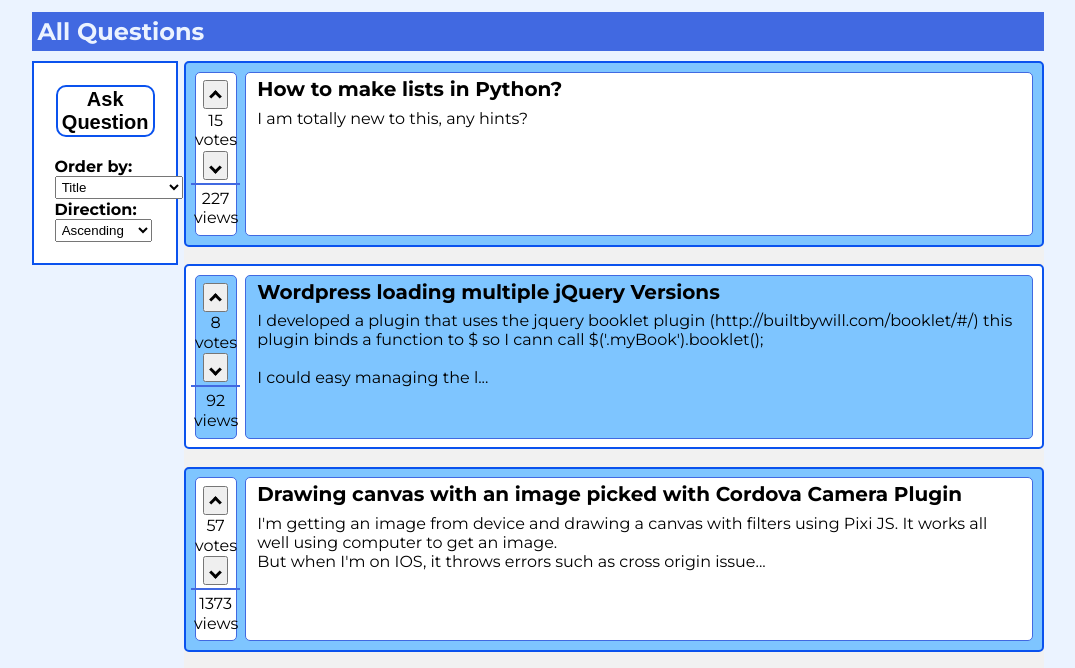
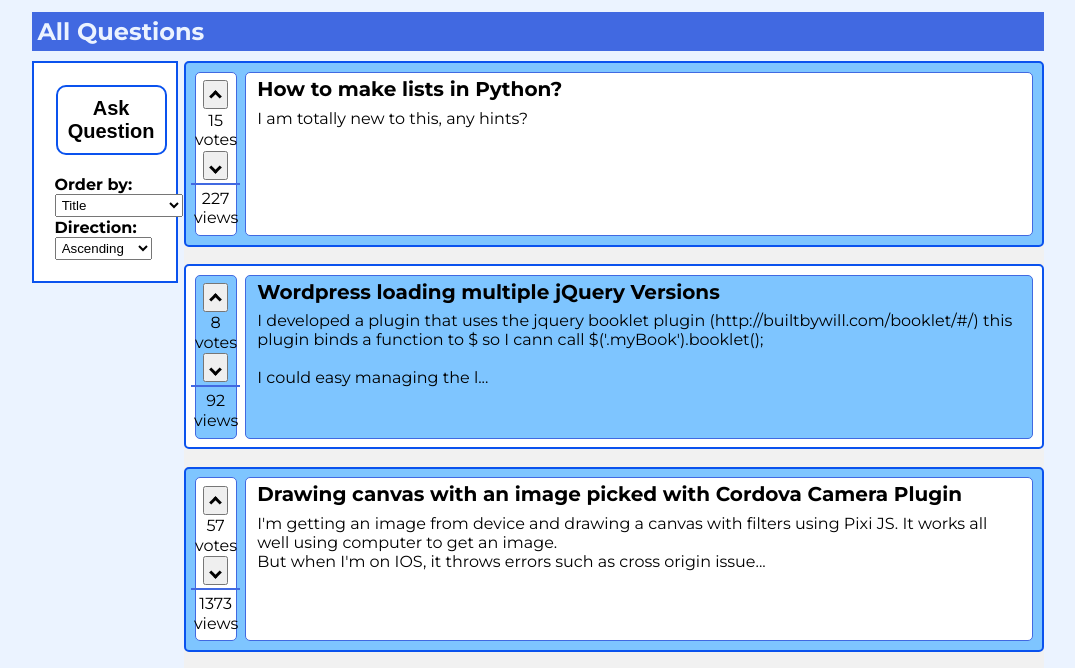
Before and after one commit to Nicolae-Peptea/AskMate, a Flask app: page / in a window 1280 px wide. Shown: the part 107-775 px from the top of the page, without its empty margins (102-1177 px from the left). Run offline with Flask 2, Linux system fonts and the light colour scheme; some libraries are stand-ins or nearby versions.

Commit message:
padding added for ask question button

```diff
--- a/static/css/style.css
+++ b/static/css/style.css
@@ -119,7 +119,7 @@ header {
     text-decoration: underline;
 }
 
-#left-section{
+#left-section {
     float: left;
     width: 10%;
     height: 100%;
@@ -357,6 +357,7 @@ header {
     border: 2px solid #0a52ee;
     border-radius: 10px;
     overflow: hidden;
+    padding: 10%;
 }
 
 #ask-button {
```
